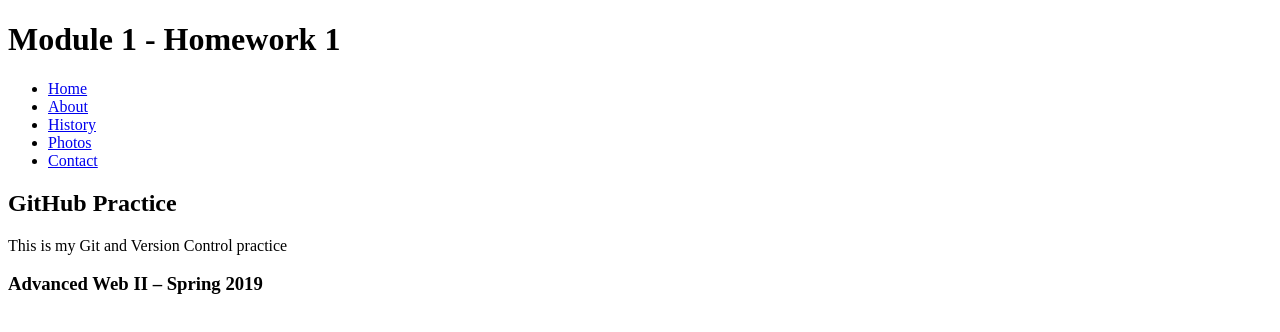
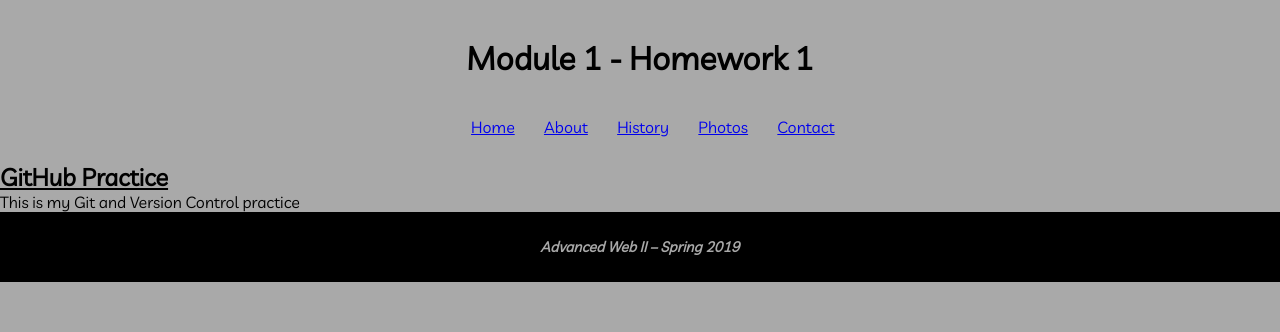
Before and after one commit to marissaculbreth/assignment6-culbreth-marissa, a plain HTML site: page m1-culbreth-marissa-master/index.html in a window 1280 px wide. Drawn offline with Linux system fonts and the light colour scheme.

Commit message:
Style header and navigation

```diff
--- a/m1-culbreth-marissa-master/index.html
+++ b/m1-culbreth-marissa-master/index.html
@@ -5,6 +5,7 @@
     <meta charset="utf-8">
     <title>Homework 1</title>
     <link type="text/css" rel="stylesheet" href="main.css" />
+    <link href="https://fonts.googleapis.com/css?family=Livvic&display=swap" rel="stylesheet">
     <meta name="viewport" content="width=device-width, initial-scale=1">
   </head>
 
--- a/m1-culbreth-marissa-master/main.css
+++ b/m1-culbreth-marissa-master/main.css
@@ -0,0 +1,45 @@
+* {
+	margin: 0;
+	padding: 0;
+	border: 0;
+}
+
+body {
+  background-color: darkgrey;
+}
+
+h1 {
+  text-align: center;
+  font-family: 'Livvic', sans-serif;
+  padding: 3%;
+}
+
+nav {
+  font-family: 'Livvic', sans-serif;
+  text-align: center;
+  padding-bottom: 2%;
+}
+
+li {
+  display: inline;
+  padding-left: 2%;
+}
+
+h2 {
+  font-family: 'Livvic', sans-serif;
+  text-decoration: underline;
+}
+
+p {
+  font-family: 'Livvic', sans-serif;
+}
+
+h3 {
+  font-family: 'Livvic', sans-serif;
+  font-style: italic;
+  font-size: 0.9rem;
+  color: darkgrey;
+  background-color: black;
+  padding: 2%;
+  text-align: center;
+}
```
